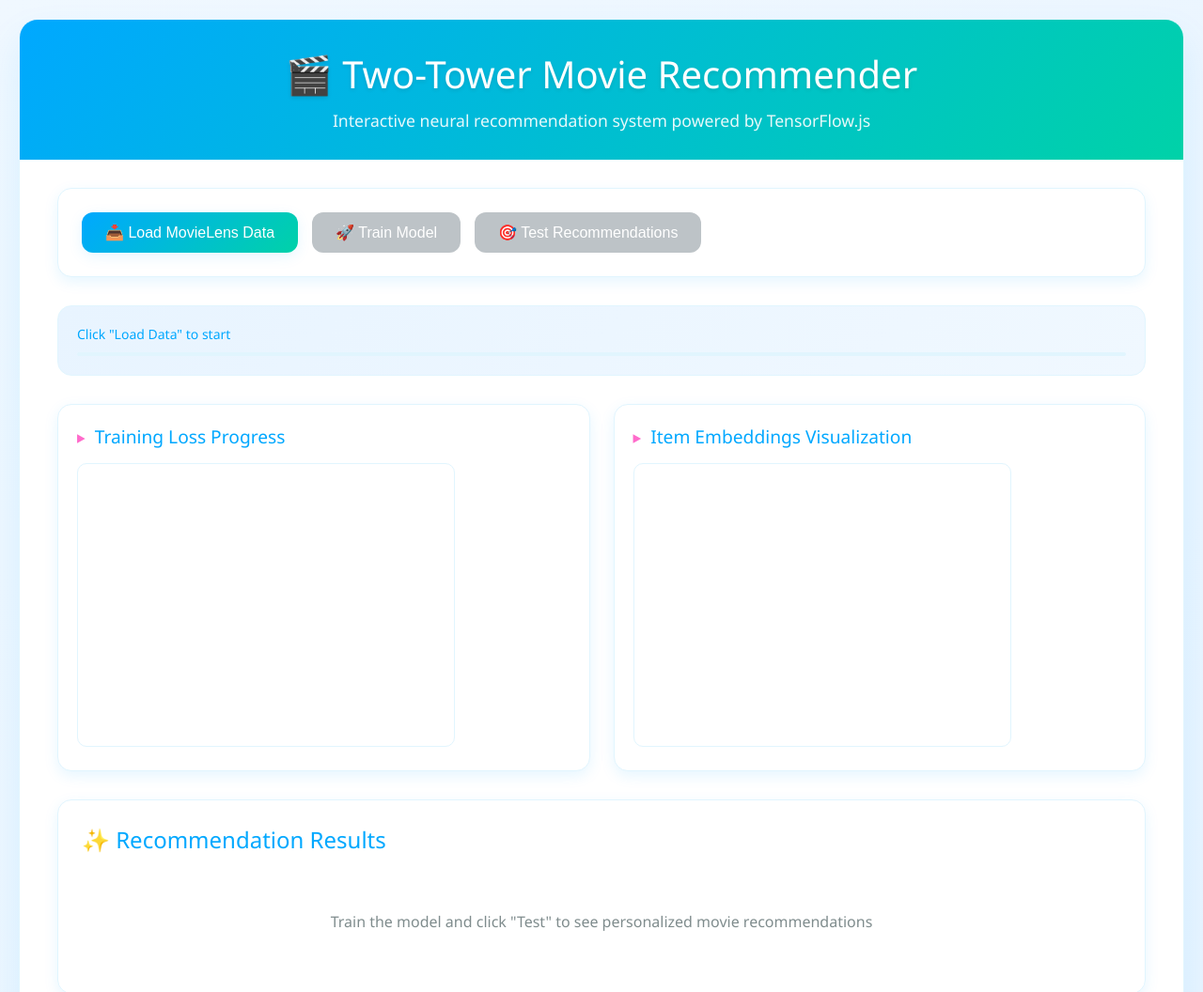
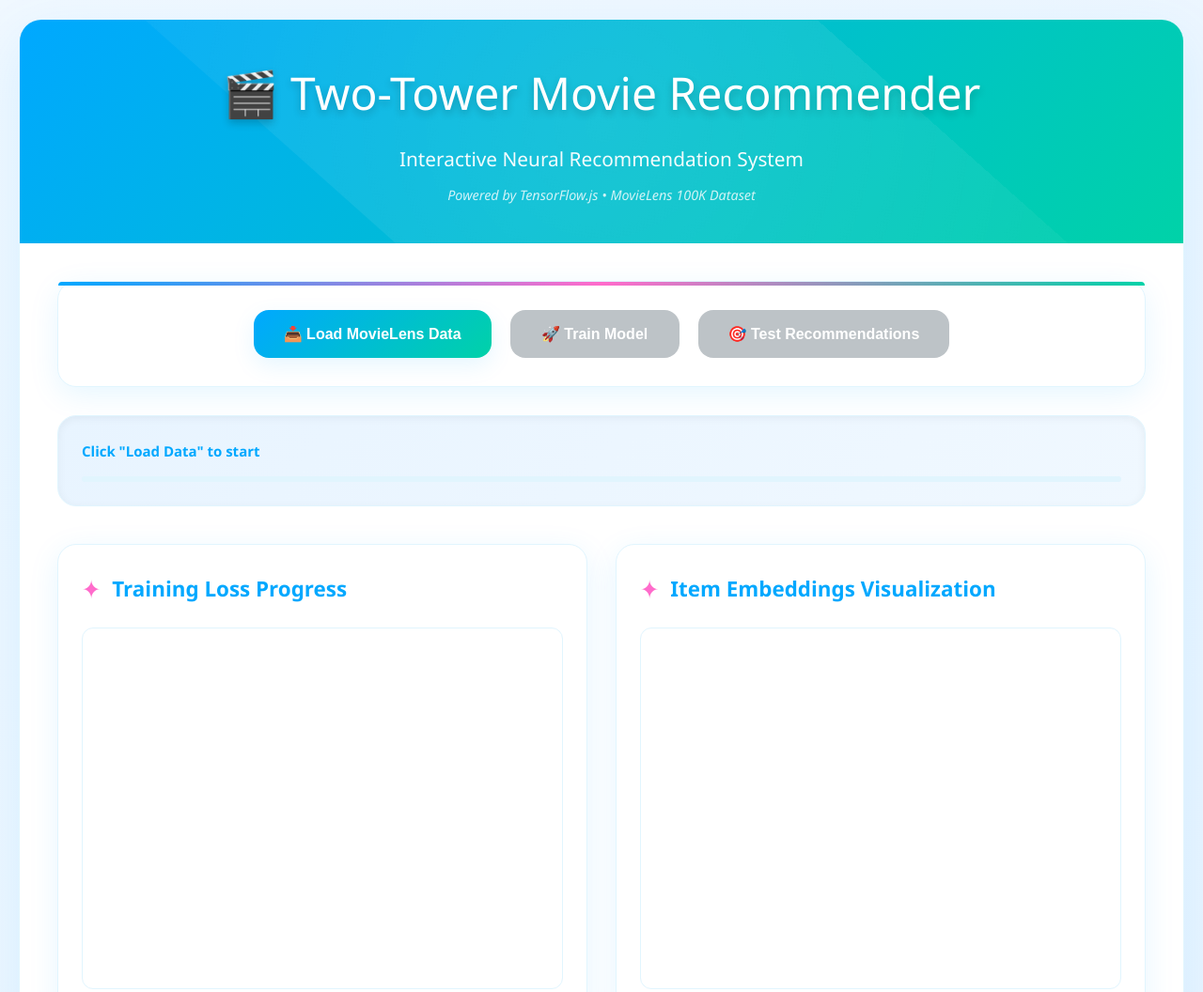
Before and after one commit to Ludwig-99/Rec-sys-, a plain HTML site: page w4/index.html in a window 1280 px wide. Shown: the top 1056 px of the page at 94% size. Drawn offline with Linux system fonts and the light colour scheme; a script that the page names is missing.

Commit message:
Update index.html

```diff
--- a/w4/index.html
+++ b/w4/index.html
@@ -14,6 +14,7 @@
             --text-light: #7f8c8d;
             --border: #e1f5fe;
             --shadow: rgba(0, 168, 255, 0.1);
+            --glow: rgba(0, 168, 255, 0.3);
         }
 
         * {
@@ -28,79 +29,138 @@
             color: var(--text);
             min-height: 100vh;
             padding: 20px;
+            line-height: 1.6;
         }
 
         .container {
             max-width: 1400px;
             margin: 0 auto;
             background: var(--surface);
-            border-radius: 20px;
-            box-shadow: 0 20px 40px var(--shadow);
+            border-radius: 24px;
+            box-shadow: 0 20px 60px var(--shadow);
             overflow: hidden;
             border: 1px solid var(--border);
+            backdrop-filter: blur(10px);
         }
 
         header {
             background: linear-gradient(135deg, var(--primary) 0%, var(--secondary) 100%);
             color: white;
-            padding: 30px 40px;
+            padding: 40px;
             text-align: center;
+            position: relative;
+            overflow: hidden;
+        }
+
+        header::before {
+            content: '';
+            position: absolute;
+            top: -50%;
+            left: -50%;
+            width: 200%;
+            height: 200%;
+            background: radial-gradient(circle, rgba(255,255,255,0.1) 0%, transparent 70%);
+            animation: float 6s ease-in-out infinite;
+        }
+
+        @keyframes float {
+            0%, 100% { transform: translateY(0px) rotate(0deg); }
+            50% { transform: translateY(-20px) rotate(180deg); }
         }
 
         h1 {
-            font-size: 2.5em;
+            font-size: 3em;
             font-weight: 300;
-            margin-bottom: 10px;
-            text-shadow: 0 2px 4px rgba(0,0,0,0.1);
+            margin-bottom: 15px;
+            text-shadow: 0 4px 8px rgba(0,0,0,0.2);
+            position: relative;
         }
 
         .subtitle {
-            font-size: 1.1em;
-            opacity: 0.9;
+            font-size: 1.3em;
+            opacity: 0.95;
             font-weight: 300;
+            margin-bottom: 10px;
+            position: relative;
+        }
+
+        .tip {
+            font-size: 0.9em;
+            opacity: 0.8;
+            font-style: italic;
+            position: relative;
         }
 
         .main-content {
-            padding: 30px 40px;
+            padding: 40px;
         }
 
         .controls {
             background: var(--surface);
-            padding: 25px;
-            border-radius: 15px;
+            padding: 30px;
+            border-radius: 20px;
             margin-bottom: 30px;
-            box-shadow: 0 5px 15px var(--shadow);
+            box-shadow: 0 8px 32px var(--shadow);
             border: 1px solid var(--border);
+            position: relative;
+        }
+
+        .controls::before {
+            content: '';
+            position: absolute;
+            top: 0;
+            left: 0;
+            right: 0;
+            height: 4px;
+            background: linear-gradient(90deg, var(--primary), var(--accent), var(--secondary));
+            border-radius: 20px 20px 0 0;
         }
 
         .control-buttons {
             display: flex;
-            gap: 15px;
+            gap: 20px;
             flex-wrap: wrap;
+            justify-content: center;
         }
 
         button {
-            padding: 12px 25px;
+            padding: 16px 32px;
             border: none;
-            border-radius: 12px;
+            border-radius: 16px;
             font-size: 16px;
-            font-weight: 500;
+            font-weight: 600;
             cursor: pointer;
-            transition: all 0.3s ease;
+            transition: all 0.4s cubic-bezier(0.25, 0.46, 0.45, 0.94);
             background: linear-gradient(135deg, var(--primary) 0%, var(--secondary) 100%);
             color: white;
-            box-shadow: 0 4px 15px var(--shadow);
+            box-shadow: 0 8px 25px var(--shadow);
             position: relative;
             overflow: hidden;
+            min-width: 180px;
+        }
+
+        button::before {
+            content: '';
+            position: absolute;
+            top: 0;
+            left: -100%;
+            width: 100%;
+            height: 100%;
+            background: linear-gradient(90deg, transparent, rgba(255,255,255,0.2), transparent);
+            transition: left 0.5s;
+        }
+
+        button:hover::before {
+            left: 100%;
         }
 
         button:hover {
-            transform: translateY(-2px);
-            box-shadow: 0 8px 25px var(--shadow);
+            transform: translateY(-4px) scale(1.05);
+            box-shadow: 0 15px 35px var(--glow);
         }
 
         button:active {
-            transform: translateY(0);
+            transform: translateY(0) scale(1);
         }
 
         button:disabled {
@@ -110,131 +170,193 @@
             box-shadow: none;
         }
 
+        button:disabled::before {
+            display: none;
+        }
+
         .status-panel {
             background: linear-gradient(135deg, #e8f4ff 0%, #f0f8ff 100%);
-            padding: 20px;
-            border-radius: 15px;
-            margin: 20px 0;
+            padding: 25px;
+            border-radius: 20px;
+            margin: 25px 0;
             border: 1px solid var(--border);
-            font-size: 14px;
+            font-size: 15px;
+            box-shadow: inset 0 2px 10px rgba(0,0,0,0.05);
         }
 
         .status {
-            font-weight: 500;
+            font-weight: 600;
             color: var(--primary);
+            margin-bottom: 10px;
+        }
+
+        .loading-bar {
+            height: 6px;
+            background: var(--border);
+            border-radius: 3px;
+            margin-top: 15px;
+            overflow: hidden;
+            position: relative;
+        }
+
+        .loading-progress {
+            height: 100%;
+            background: linear-gradient(90deg, var(--primary), var(--accent), var(--secondary));
+            border-radius: 3px;
+            transition: width 0.4s ease;
+            width: 0%;
+            position: relative;
+        }
+
+        .loading-progress::after {
+            content: '';
+            position: absolute;
+            top: 0;
+            left: 0;
+            right: 0;
+            bottom: 0;
+            background: linear-gradient(90deg, transparent, rgba(255,255,255,0.4), transparent);
+            animation: shimmer 2s infinite;
+        }
+
+        @keyframes shimmer {
+            0% { transform: translateX(-100%); }
+            100% { transform: translateX(100%); }
         }
 
         .charts {
             display: grid;
             grid-template-columns: 1fr 1fr;
-            gap: 25px;
-            margin: 30px 0;
+            gap: 30px;
+            margin: 40px 0;
         }
 
         .chart-container {
             background: var(--surface);
-            padding: 20px;
-            border-radius: 15px;
-            box-shadow: 0 5px 15px var(--shadow);
+            padding: 25px;
+            border-radius: 20px;
+            box-shadow: 0 8px 32px var(--shadow);
+            border: 1px solid var(--border);
+            transition: transform 0.3s ease;
+        }
+
+        .chart-container:hover {
+            transform: translateY(-5px);
+        }
+
+        .chart-title {
+            font-size: 1.4em;
+            font-weight: 600;
+            margin-bottom: 20px;
+            color: var(--primary);
+            display: flex;
+            align-items: center;
+            gap: 12px;
+        }
+
+        .chart-title::before {
+            content: "✦";
+            color: var(--accent);
+            font-size: 1.2em;
+        }
+
+        canvas {
+            border-radius: 12px;
+            background: var(--surface);
+            border: 1px solid var(--border);
+            width: 100%;
+        }
+
+        .results {
+            background: var(--surface);
+            padding: 30px;
+            border-radius: 20px;
+            margin-top: 40px;
+            box-shadow: 0 8px 32px var(--shadow);
             border: 1px solid var(--border);
         }
 
-        .chart-title {
-            font-size: 1.2em;
-            font-weight: 500;
-            margin-bottom: 15px;
+        .results h2 {
             color: var(--primary);
+            margin-bottom: 25px;
+            font-weight: 400;
+            font-size: 2em;
+            text-align: center;
+        }
+
+        .side-by-side {
+            display: grid;
+            grid-template-columns: 1fr 1fr;
+            gap: 30px;
+        }
+
+        .recommendation-section {
+            background: linear-gradient(135deg, #f8fdff 0%, #f0faff 100%);
+            padding: 25px;
+            border-radius: 16px;
+            border: 1px solid var(--border);
+            transition: transform 0.3s ease;
+        }
+
+        .recommendation-section:hover {
+            transform: translateY(-3px);
+        }
+
+        .recommendation-section h3 {
+            color: var(--secondary);
+            margin-bottom: 20px;
+            font-weight: 600;
+            font-size: 1.3em;
             display: flex;
             align-items: center;
             gap: 10px;
         }
 
-        .chart-title::before {
+        .recommendation-section h3::before {
             content: "▸";
             color: var(--accent);
-        }
-
-        canvas {
-            border-radius: 10px;
-            background: var(--surface);
-            border: 1px solid var(--border);
-        }
-
-        .results {
-            background: var(--surface);
-            padding: 25px;
-            border-radius: 15px;
-            margin-top: 30px;
-            box-shadow: 0 5px 15px var(--shadow);
-            border: 1px solid var(--border);
-        }
-
-        .results h2 {
-            color: var(--primary);
-            margin-bottom: 20px;
-            font-weight: 400;
-        }
-
-        .side-by-side {
-            display: grid;
-            grid-template-columns: 1fr 1fr;
-            gap: 25px;
-        }
-
-        .recommendation-section {
-            background: linear-gradient(135deg, #f8fdff 0%, #f0faff 100%);
-            padding: 20px;
-            border-radius: 12px;
-            border: 1px solid var(--border);
-        }
-
-        .recommendation-section h3 {
-            color: var(--secondary);
-            margin-bottom: 15px;
-            font-weight: 500;
-            font-size: 1.1em;
         }
 
         table {
             width: 100%;
             border-collapse: collapse;
             background: white;
-            border-radius: 10px;
+            border-radius: 12px;
             overflow: hidden;
-            box-shadow: 0 3px 10px var(--shadow);
+            box-shadow: 0 4px 15px var(--shadow);
         }
 
         th {
             background: linear-gradient(135deg, var(--primary) 0%, var(--secondary) 100%);
             color: white;
-            padding: 12px 15px;
+            padding: 16px 20px;
             text-align: left;
-            font-weight: 500;
+            font-weight: 600;
+            font-size: 0.95em;
         }
 
         td {
-            padding: 12px 15px;
+            padding: 14px 20px;
             border-bottom: 1px solid var(--border);
+            transition: background-color 0.2s ease;
         }
 
         tr:hover {
             background: #f8fdff;
         }
 
-        .loading-bar {
-            height: 4px;
-            background: var(--border);
-            border-radius: 2px;
-            margin-top: 10px;
-            overflow: hidden;
+        tr:last-child td {
+            border-bottom: none;
         }
 
-        .loading-progress {
-            height: 100%;
-            background: linear-gradient(90deg, var(--primary), var(--accent));
-            border-radius: 2px;
-            transition: width 0.3s ease;
-            width: 0%;
+        .stars {
+            color: #ffd700;
+            letter-spacing: 2px;
+        }
+
+        .score {
+            color: var(--secondary);
+            font-weight: 600;
         }
 
         @media (max-width: 768px) {
@@ -244,10 +366,20 @@
 
             .control-buttons {
                 flex-direction: column;
+                align-items: center;
             }
 
             button {
                 width: 100%;
+                max-width: 300px;
+            }
+
+            h1 {
+                font-size: 2.2em;
+            }
+
+            .subtitle {
+                font-size: 1.1em;
             }
         }
     </style>
@@ -256,7 +388,8 @@
     <div class="container">
         <header>
             <h1>🎬 Two-Tower Movie Recommender</h1>
-            <div class="subtitle">Interactive neural recommendation system powered by TensorFlow.js</div>
+            <div class="subtitle">Interactive Neural Recommendation System</div>
+            <div class="tip">Powered by TensorFlow.js • MovieLens 100K Dataset</div>
         </header>
 
         <div class="main-content">
@@ -288,7 +421,7 @@
 
             <div id="results" class="results">
                 <h2>✨ Recommendation Results</h2>
-                <p style="color: var(--text-light); text-align: center; padding: 40px;">
+                <p style="color: var(--text-light); text-align: center; padding: 50px; font-size: 1.1em;">
                     Train the model and click "Test" to see personalized movie recommendations
                 </p>
             </div>
```
